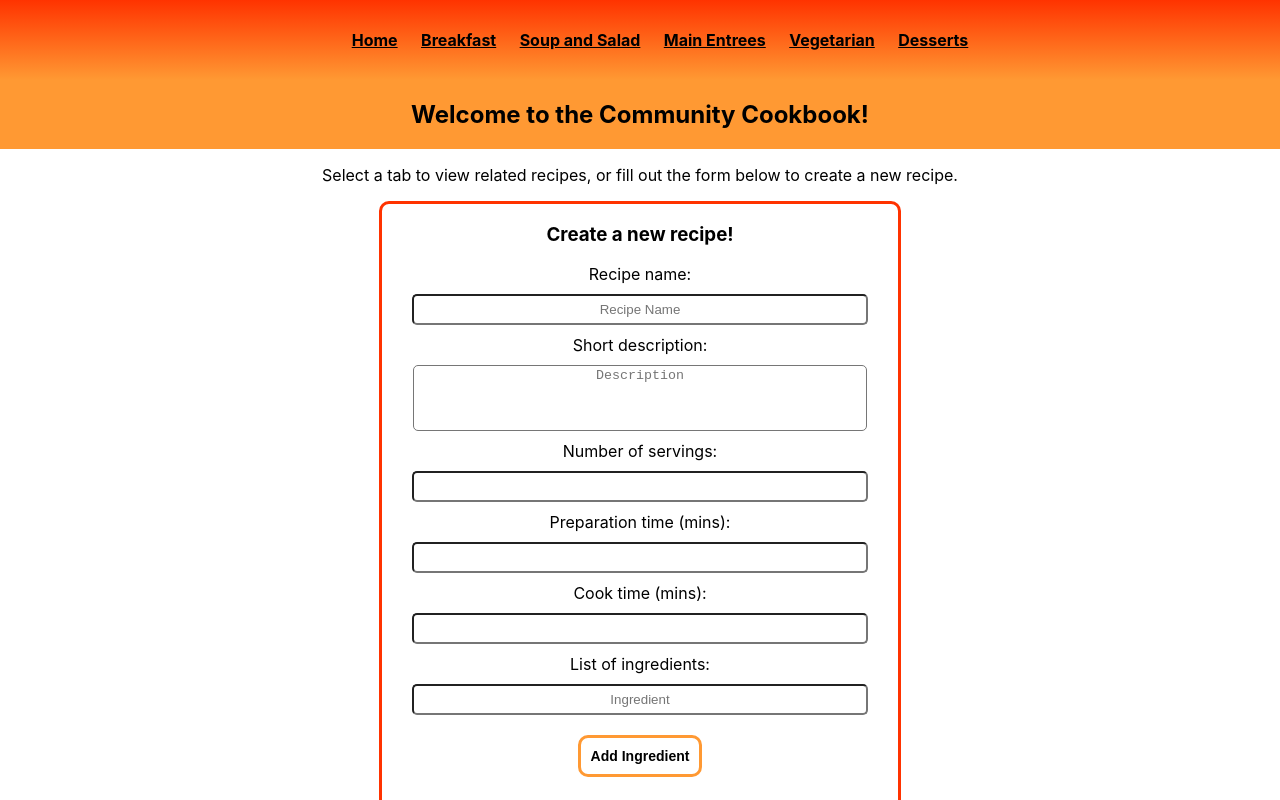
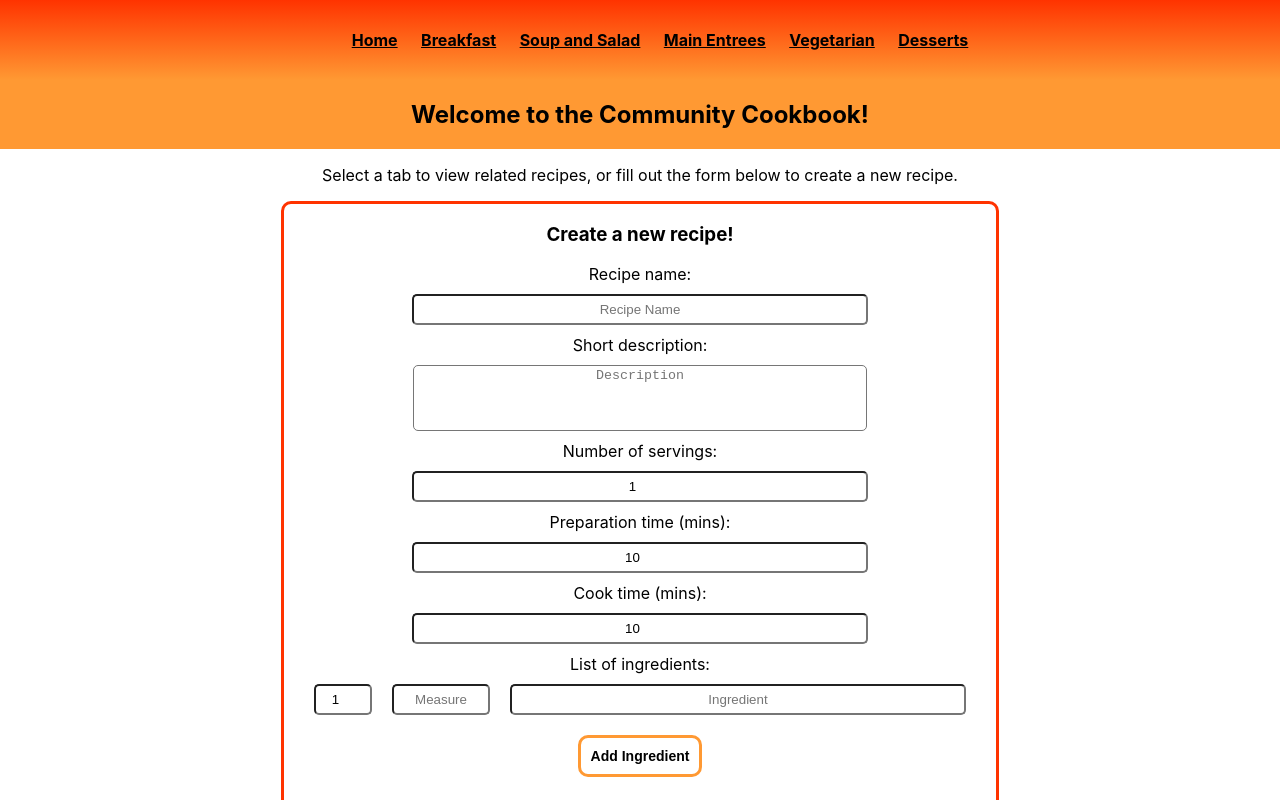
Before and after one commit to hildebrj/371-semester-project, a React (Create React App) app: page / in a window 1280 px wide. Shown: the top 800 px of the page. Built offline with nearby package versions, Linux system fonts and the light colour scheme.

Commit message:
added ingredient fields

```diff
--- a/src/App.css
+++ b/src/App.css
@@ -72,7 +72,9 @@ button:hover {
   border-color: #ff3300;
 }
 
-input, textarea, select {
+.normalIn,
+textarea,
+select {
   color: black;
   margin: 10px;
   text-align: center;
@@ -81,7 +83,30 @@ input, textarea, select {
   height: 25px;
 }
 
+.shortIn {
+  color: black;
+  margin: 10px;
+  text-align: center;
+  border-radius: 5px;
+  width: 50px;
+  height: 25px;
+}
+
+.medIn {
+  color: black;
+  margin: 10px;
+  text-align: center;
+  border-radius: 5px;
+  width: 90px;
+  height: 25px;
+}
+
 textarea {
   resize: none;
   height: 60px;
- }
+}
+
+.ingredientRow {
+  display: flex;
+  flex-direction: row;
+}
--- a/src/Home.js
+++ b/src/Home.js
@@ -1,15 +1,18 @@
 import React, { Component } from 'react';
 import './App.css';
 
+/** Class for the home page */
 class Home extends Component {
   constructor(props) {
     super(props)
     this.state = {
       recipeName: "",
       recipeDescription: "",
-      recipeServings: "",
-      recipePrepTime: "",
-      recipeCookTime: "",
+      recipeServings: "1",
+      recipePrepTime: "10",
+      recipeCookTime: "10",
+      recipeIngNum1: 1,
+      ingredientMeasure1: "",
       recipeIngredient1: "",
       recipeDirections: "",
       recipeCategory: "breakfast",
@@ -17,12 +20,15 @@ class Home extends Component {
     }
   }
 
+  /** Method submitting the form */
   submit = (event) => {
     event.preventDefault();
     console.log(this.state);
+    // Add validation
     // This is where call to FB goes.
   }
 
+  /** Sets the input of the form to the state as it changes */
   handleInputChange = (event) => {
     event.preventDefault();
     this.setState({
@@ -30,10 +36,12 @@ class Home extends Component {
     });
   }
 
+  /** Handles adding/removing add/remove ingredient buttons, sets num ingredients */
   ingredientBox = (event) => {
     event.preventDefault();
     let numVal = this.state.recipeNumIngredients;
 
+    // Handling button click
     if (event.target.id === 'addButton') {
       this.setState({
         recipeNumIngredients: this.state.recipeNumIngredients + 1
@@ -46,6 +54,7 @@ class Home extends Component {
       numVal -= 1;
     }
 
+    // Setting buttons to visible or not based on number of ingredients
     if (numVal > 1) {
       document.getElementById('removeButton').style.visibility = 'visible';
     } else {
@@ -59,7 +68,8 @@ class Home extends Component {
     }
   }
 
-  checkRecipeNum = (x) => {
+  /** Checking number of ingredients returning if input should be hidden/visible */
+  checkNumInput = (x) => {
     if (x <= this.state.recipeNumIngredients) {
       return 'text';
     } else {
@@ -67,6 +77,16 @@ class Home extends Component {
     }
   }
 
+  /** Checking number of ingredients returning if input should be hidden/visible */
+  checkNumNum = (x) => {
+    if (x <= this.state.recipeNumIngredients) {
+      return 'number';
+    } else {
+      return 'hidden';
+    }
+  }
+
+  /** Render the home page */
   render() {
     return (
       <div className="main" >
@@ -80,34 +100,74 @@ class Home extends Component {
             <h3>Create a new recipe!</h3>
 
             <label>Recipe name: </label>
-            <input type='text' maxLength='40' placeholder='Recipe Name' name='recipeName' onChange={this.handleInputChange} />
+            <input type='text' maxLength='40' placeholder='Recipe Name' name='recipeName' onChange={this.handleInputChange} className='normalIn' />
 
             <label>Short description: </label>
             <textarea type='text' maxLength='100' placeholder='Description' name='recipeDescription' onChange={this.handleInputChange} />
 
             <label>Number of servings: </label>
-            <input type='number' min='1' max='25' name='recipeServings' onChange={this.handleInputChange} />
+            <input type='number' min='1' max='25' defaultValue='1' name='recipeServings' onChange={this.handleInputChange} className='normalIn' />
 
             <label>Preparation time (mins): </label>
-            <input type='number' min='1' max='180' name='recipePrepTime' onChange={this.handleInputChange} />
+            <input type='number' min='1' max='180' defaultValue='10' name='recipePrepTime' onChange={this.handleInputChange} className='normalIn' />
 
             <label>Cook time (mins): </label>
-            <input type='number' min='1' max='240' name='recipeCookTime' onChange={this.handleInputChange} />
+            <input type='number' min='1' max='240' defaultValue='10' name='recipeCookTime' onChange={this.handleInputChange} className='normalIn' />
 
             <label>List of ingredients: </label>
-            <input type='text' maxLength='40' placeholder='Ingredient' name='recipeIngredient1' onChange={this.handleInputChange} />
-            <input type={this.checkRecipeNum(2)} maxLength='40' placeholder='Ingredient' name='recipeIngredient2' onChange={this.handleInputChange} />
-            <input type={this.checkRecipeNum(3)} maxLength='40' placeholder='Ingredient' name='recipeIngredient3' onChange={this.handleInputChange} />
-            <input type={this.checkRecipeNum(4)} maxLength='40' placeholder='Ingredient' name='recipeIngredient4' onChange={this.handleInputChange} />
-            <input type={this.checkRecipeNum(5)} maxLength='40' placeholder='Ingredient' name='recipeIngredient5' onChange={this.handleInputChange} />
-            <input type={this.checkRecipeNum(6)} maxLength='40' placeholder='Ingredient' name='recipeIngredient6' onChange={this.handleInputChange} />
-            <input type={this.checkRecipeNum(7)} maxLength='40' placeholder='Ingredient' name='recipeIngredient7' onChange={this.handleInputChange} />
-            <input type={this.checkRecipeNum(8)} maxLength='40' placeholder='Ingredient' name='recipeIngredient8' onChange={this.handleInputChange} />
-            <input type={this.checkRecipeNum(9)} maxLength='40' placeholder='Ingredient' name='recipeIngredient9' onChange={this.handleInputChange} />
-            <input type={this.checkRecipeNum(10)} maxLength='40' placeholder='Ingredient' name='recipeIngredient10' onChange={this.handleInputChange} />
+            <div className='ingredientRow'>
+              <input type='number' min='0' max='10' defaultValue='1' name='recipeIngNum1' onChange={this.handleInputChange} className='shortIn' />
+              <input type='text' maxLength='10' placeholder='Measure' name='ingredientMeasure1' onChange={this.handleInputChange} className='medIn'/>
+              <input type='text' maxLength='40' placeholder='Ingredient' name='recipeIngredient1' onChange={this.handleInputChange} className='normalIn' />
+            </div>
+            <div className='ingredientRow'>
+              <input type={this.checkNumNum(2)} min='0' max='10' defaultValue='1' name='recipeIngNum2' onChange={this.handleInputChange} className='shortIn' />
+              <input type={this.checkNumInput(2)} maxLength='10' placeholder='Measure' name='ingredientMeasure2' onChange={this.handleInputChange} className='medIn'/>
+              <input type={this.checkNumInput(2)} maxLength='40' placeholder='Ingredient' name='recipeIngredient2' onChange={this.handleInputChange} className='normalIn' />
+            </div>
+            <div className='ingredientRow'>
+              <input type={this.checkNumNum(3)} min='0' max='10' defaultValue='1' name='recipeIngNum3' onChange={this.handleInputChange} className='shortIn' />
+              <input type={this.checkNumInput(3)} maxLength='10' placeholder='Measure' name='ingredientMeasure3' onChange={this.handleInputChange} className='medIn'/>
+              <input type={this.checkNumInput(3)} maxLength='40' placeholder='Ingredient' name='recipeIngredient3' onChange={this.handleInputChange} className='normalIn' />
+            </div>
+            <div className='ingredientRow'>
+              <input type={this.checkNumNum(4)} min='0' max='10' defaultValue='1' name='recipeIngNum4' onChange={this.handleInputChange} className='shortIn' />
+              <input type={this.checkNumInput(4)} maxLength='10' placeholder='Measure' name='ingredientMeasure4' onChange={this.handleInputChange} className='medIn'/>
+              <input type={this.checkNumInput(4)} maxLength='40' placeholder='Ingredient' name='recipeIngredient4' onChange={this.handleInputChange} className='normalIn' />
+            </div>
+            <div className='ingredientRow'>
+              <input type={this.checkNumNum(5)} min='0' max='10' defaultValue='1' name='recipeIngNum5' onChange={this.handleInputChange} className='shortIn' />
+              <input type={this.checkNumInput(5)} maxLength='10' placeholder='Measure' name='ingredientMeasure5' onChange={this.handleInputChange} className='medIn'/>
+              <input type={this.checkNumInput(5)} maxLength='40' placeholder='Ingredient' name='recipeIngredient5' onChange={this.handleInputChange} className='normalIn' />
+            </div>
+            <div className='ingredientRow'>
+              <input type={this.checkNumNum(6)} min='0' max='10' defaultValue='1' name='recipeIngNum6' onChange={this.handleInputChange} className='shortIn' />
+              <input type={this.checkNumInput(6)} maxLength='10' placeholder='Measure' name='ingredientMeasure6' onChange={this.handleInputChange} className='medIn'/>
+              <input type={this.checkNumInput(6)} maxLength='40' placeholder='Ingredient' name='recipeIngredient6' onChange={this.handleInputChange} className='normalIn' />
+            </div>
+            <div className='ingredientRow'>
+              <input type={this.checkNumNum(7)} min='0' max='10' defaultValue='1' name='recipeIngNum7' onChange={this.handleInputChange} className='shortIn' />
+              <input type={this.checkNumInput(7)} maxLength='10' placeholder='Measure' name='ingredientMeasure7' onChange={this.handleInputChange} className='medIn'/>
+              <input type={this.checkNumInput(7)} maxLength='40' placeholder='Ingredient' name='recipeIngredient7' onChange={this.handleInputChange} className='normalIn' />
+            </div>
+            <div className='ingredientRow'>
+              <input type={this.checkNumNum(8)} min='0' max='10' defaultValue='1' name='recipeIngNum8' onChange={this.handleInputChange} className='shortIn' />
+              <input type={this.checkNumInput(8)} maxLength='10' placeholder='Measure' name='ingredientMeasure8' onChange={this.handleInputChange} className='medIn'/>
+              <input type={this.checkNumInput(8)} maxLength='40' placeholder='Ingredient' name='recipeIngredient8' onChange={this.handleInputChange} className='normalIn' />
+            </div>
+            <div className='ingredientRow'>
+              <input type={this.checkNumNum(9)} min='0' max='10' defaultValue='1' name='recipeIngNum9' onChange={this.handleInputChange} className='shortIn' />
+              <input type={this.checkNumInput(9)} maxLength='10' placeholder='Measure' name='ingredientMeasure9' onChange={this.handleInputChange} className='medIn'/>
+              <input type={this.checkNumInput(9)} maxLength='40' placeholder='Ingredient' name='recipeIngredient9' onChange={this.handleInputChange} className='normalIn' />
+            </div>
+            <div className='ingredientRow'>
+              <input type={this.checkNumNum(10)} min='0' max='10' defaultValue='1' name='recipeIngNum10' onChange={this.handleInputChange} className='shortIn' />
+              <input type={this.checkNumInput(10)} maxLength='10' placeholder='Measure' name='ingredientMeasure10' onChange={this.handleInputChange} className='medIn'/>
+              <input type={this.checkNumInput(10)} maxLength='40' placeholder='Ingredient' name='recipeIngredient10' onChange={this.handleInputChange} className='normalIn' />
+            </div>
 
             <button type='button' onClick={this.ingredientBox} id='addButton'>Add Ingredient</button>
-            <button type='button' onClick={this.ingredientBox} id='removeButton' style={{visibility:'hidden'}}>Remove Ingredient</button>
+            <button type='button' onClick={this.ingredientBox} id='removeButton' style={{ visibility: 'hidden' }}>Remove Ingredient</button>
 
             <label>Directions: </label>
             <textarea type='text' maxLength='400' placeholder='Directions' name='recipeDirections' onChange={this.handleInputChange} />
@@ -126,7 +186,7 @@ class Home extends Component {
 
         </div>
 
-      </div>
+      </div >
     );
   }
 }
```
